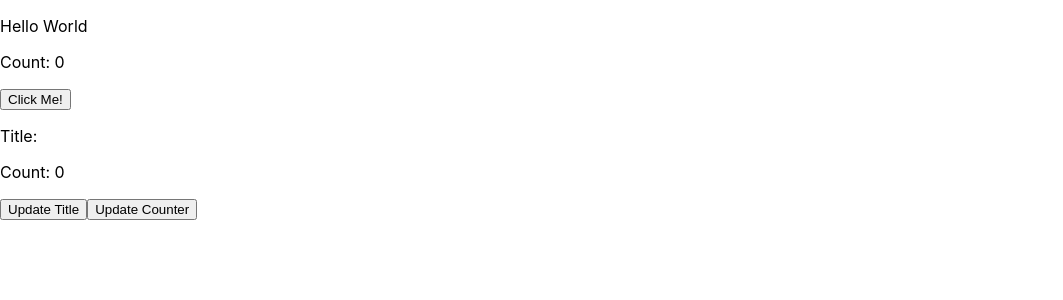
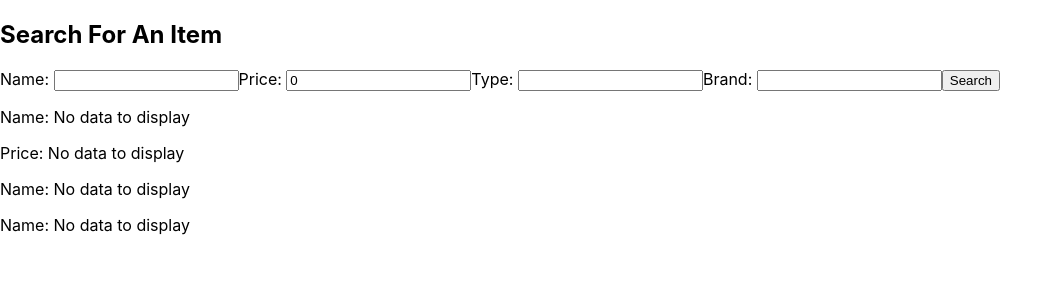
Before and after one commit to sanjeevz3009/React2, a React (Create React App) app in the folder inventory/: page / in a window 1280 px wide. Shown: the top 300 px of the page, without its empty margins (0-1063 px from the left). Built offline with nearby package versions, Linux system fonts and the light colour scheme.

Commit message:
Forms & Events

```diff
--- a/inventory/src/App.js
+++ b/inventory/src/App.js
@@ -1,48 +1,25 @@
 import './App.css';
-import Info from './Info.js';
 import { PropTypes } from "prop-types";
 import { useState } from "react";
+import SearchBar from "./SearchBar";
 
 function App() {
+  const [data, setData] = useState({});
+
+  const updateData = (searchParams) => {
+    setData(searchParams);
+  };
+
   return (
     <div className="App">
-      <p>Hello World</p>
-      <Info title="Inventory" />
-      <ButtonsState />
+      <SearchBar callback={updateData} />
+      <p>Name: {"name" in data ? data["name"] : "No data to display"}</p>
+      <p>Price: {"name" in data ? data["price"] : "No data to display"}</p>
+      <p>Name: {"type" in data ? data["type"] : "No data to display"}</p>
+      <p>Name: {"brand" in data ? data["brand"] : "No data to display"}</p>
     </div>
   );
 }
 
 
-function ButtonsState() {
-  const [title, setTitle] = useState("");
-  const [count, setCount] = useState(0)
-
-  const updateTitleClicked = () => {
-    setTitle("We now have a title!");
-  }
-
-  const updateCounterClicked = () => {
-    setCount(count + 1);
-  }
-
-  return (
-    <div>
-      <Data title={title} count={count} />
-      <button onClick={updateTitleClicked}>Update Title</button>
-      <button onClick={updateCounterClicked}>Update Counter</button>
-    </div>
-  );
-}
-
-
-function Data(props) {
-  return (
-    <div>
-      <p>Title: {props.title}</p>
-      <p>Count: {props.count}</p>
-    </div>
-  )
-}
-
 export default App;
--- a/inventory/src/Info.js
+++ /dev/null
@@ -1,45 +0,0 @@
-import React from "react";
-
-// export default function Info() {
-//     const title = "This is my title";
-//     const showTitle = true;
-
-//     return (
-//         <div>
-//             <h1>{showTitle ? title : "No title"}</h1>
-//             <p>Manage your inventory</p>
-//         </div>
-//     );
-// }
-
-class Info extends React.Component {
-    constructor(props) {
-        super(props);
-        this.state = {
-            count: 0,
-        };
-        // this.buttonPressed = this.buttonPressed.bind(this);
-    }
-
-    buttonPressed() {
-        this.setState({
-            count: this.state.count + 1
-        });
-    }
-
-    render() {
-        return (
-            <div>
-                <p>Count: {this.state.count}</p>
-                <button onClick={() => this.buttonPressed()}>Click Me!</button>
-            </div>
-        )
-    }
-}
-
-
-Info.defaultProps = {
-    title: "Default title"
-}
-
-export default Info;
--- /dev/null
+++ b/inventory/src/SearchBar.js
@@ -0,0 +1,55 @@
+import { useState } from "react";
+
+function SearchBar(props) {
+    const [name, setName] = useState("");
+    const [price, setPrice] = useState(0)
+    const [type, setType] = useState("");
+    const [brand, setBrand] = useState("");
+
+    const searchButtonPressed = () => {
+        props.callback({ name: name, price: price, type: type, brand: brand });
+    };
+
+    return (
+        <div>
+            <h2>Search For An Item</h2>
+            <form>
+                <label htmlFor="name-field">Name: </label>
+                <input
+                    id="name-field"
+                    type="text"
+                    value={name}
+                    onChange={(e) => setName(e.target.value)}>
+                </input>
+
+                <label htmlFor="price-field">Price: </label>
+                <input
+                    id="price-field"
+                    type="number"
+                    value={price}
+                    onChange={(e) => setPrice(e.target.value)}>
+                </input>
+
+                <label htmlFor="type-field">Type: </label>
+                <input
+                    id="type-field"
+                    type="text"
+                    value={type}
+                    onChange={(e) => setType(e.target.value)}>
+                </input>
+
+                <label htmlFor="brand-field">Brand: </label>
+                <input
+                    id="brand-field"
+                    type="text"
+                    value={brand}
+                    onChange={(e) => setBrand(e.target.value)}>
+                </input>
+
+                <button type="button" onClick={searchButtonPressed}>Search</button>
+            </form>
+        </div>
+    );
+}
+
+export default SearchBar;
```
